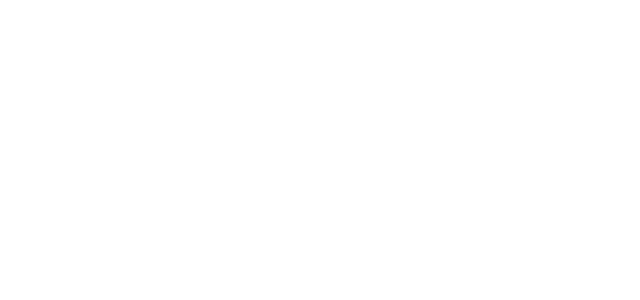
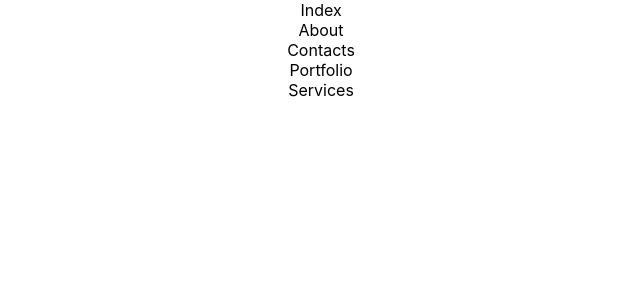
Before and after one commit to caboma/snapshotsca, a React (Create React App) app: page / in a window 1280 px wide. Shown: the top 300 px of the page, without its empty margins (319-959 px from the left). Built offline with nearby package versions, Linux system fonts and the light colour scheme.

Commit message:
Setting up project structure

```diff
--- a/src/App.js
+++ b/src/App.js
@@ -1,9 +1,19 @@
+import Home from './pages/home/Index'
+import About from './pages/about/About'
+import Contacts from './pages/contacts/Contacts'
+import Portfolio from './pages/portfolio/Portfolio';
+import Services from './pages/services/Services';
+
 import './App.css';
 
 function App() {
   return (
     <div className="App">
-
+      <Home />
+      <About />
+      <Contacts />
+      <Portfolio />
+      <Services />
     </div>
   );
 }
--- /dev/null
+++ b/src/pages/about/About.jsx
@@ -0,0 +1,7 @@
+const About = () => {
+  return (
+    <div>About</div>
+  )
+}
+
+export default About
--- /dev/null
+++ b/src/pages/contacts/Contacts.jsx
@@ -0,0 +1,7 @@
+const Contacts = () => {
+  return (
+    <div> Contacts </div>
+  )
+}
+
+export default Contacts
--- /dev/null
+++ b/src/pages/home/Index.jsx
@@ -0,0 +1,7 @@
+const Index = () => {
+  return (
+    <div>Index</div>
+  )
+}
+
+export default Index
--- /dev/null
+++ b/src/pages/portfolio/Portfolio.jsx
@@ -0,0 +1,7 @@
+const Portfolio = () => {
+  return (
+    <div>Portfolio</div>
+  )
+}
+
+export default Portfolio
--- /dev/null
+++ b/src/pages/services/Services.jsx
@@ -0,0 +1,7 @@
+const Services = () => {
+  return (
+    <div>Services</div>
+  )
+}
+
+export default Services
```
Also changed, not shown: src/pages/about/about.css (added), src/pages/contacts/contacts.css (added), src/pages/home/index.css (added), src/pages/portfolio/portfolio.css (added), src/pages/services/services.css (added).
